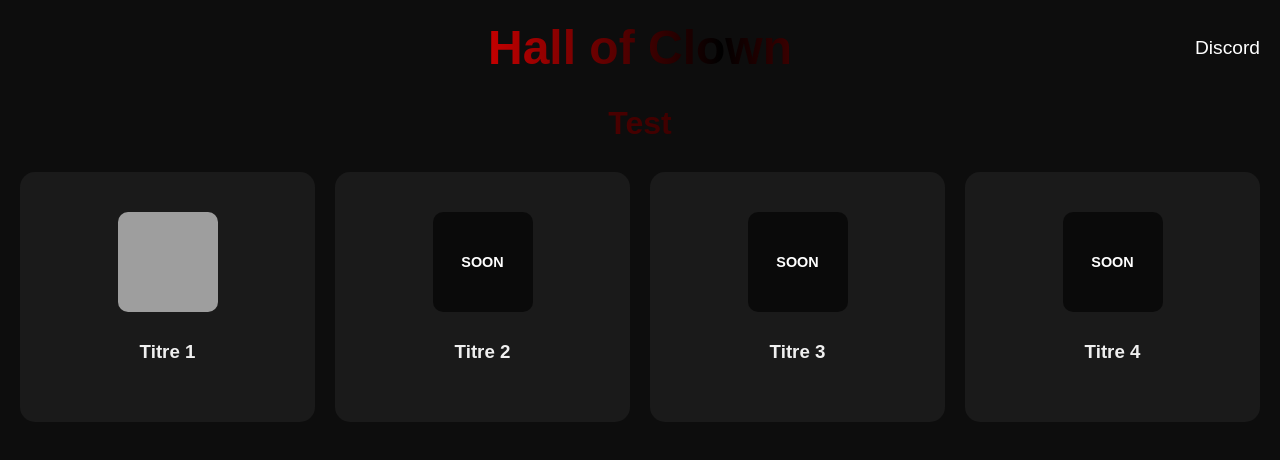
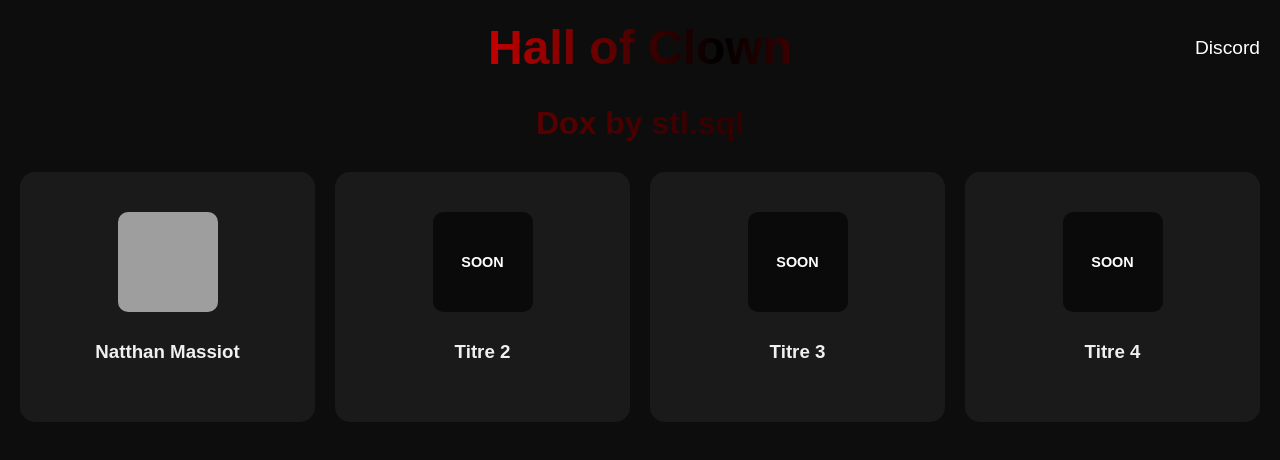
Before and after one commit to santinelsql/stl, a plain HTML site: page index.html in a window 1280 px wide. Drawn offline with Linux system fonts and the light colour scheme; grey boxes are pictures that could not be loaded.

Commit message:
Update subtitle and card title in index.html

```diff
--- a/index.html
+++ b/index.html
@@ -29,12 +29,12 @@ body { font-family: Arial, sans-serif; margin:0; background:#0d0d0d; color:#f0f0
 <div class="header-gradient">Hall of Clown</div>
 <a class="discord-text" href="https://discord.com/users/stl.sql" target="_blank">Discord</a>
 </div>
-<div class="subtitle-animated">Test</div>
+<div class="subtitle-animated">Dox by stl.sql</div>
 
 <div class="grid">
   <div class="card" onclick="openPopup(1)">
     <div class="img-box" id="img1"> <img src="https://i.postimg.cc/mrK6rXM8/Capture-d-ecran-2025-11-25-194204.png" /> <div class="soon">SOON</div> </div>
-    <h3>Titre 1</h3>
+    <h3>Natthan Massiot</h3>
   </div>
   <div class="card" onclick="openPopup(2)">
     <div class="img-box" id="img2"> <div class="soon">SOON</div> </div>
```
